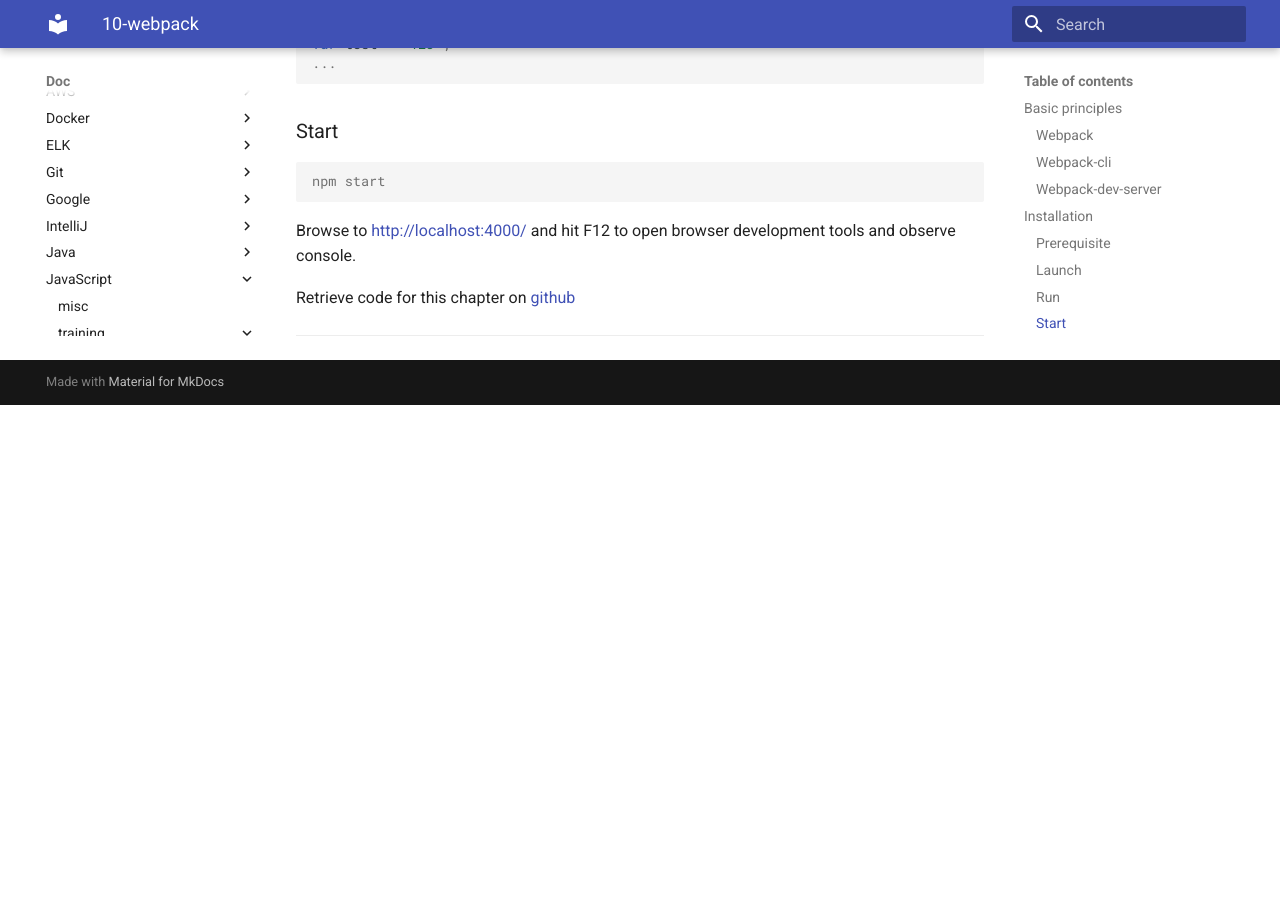
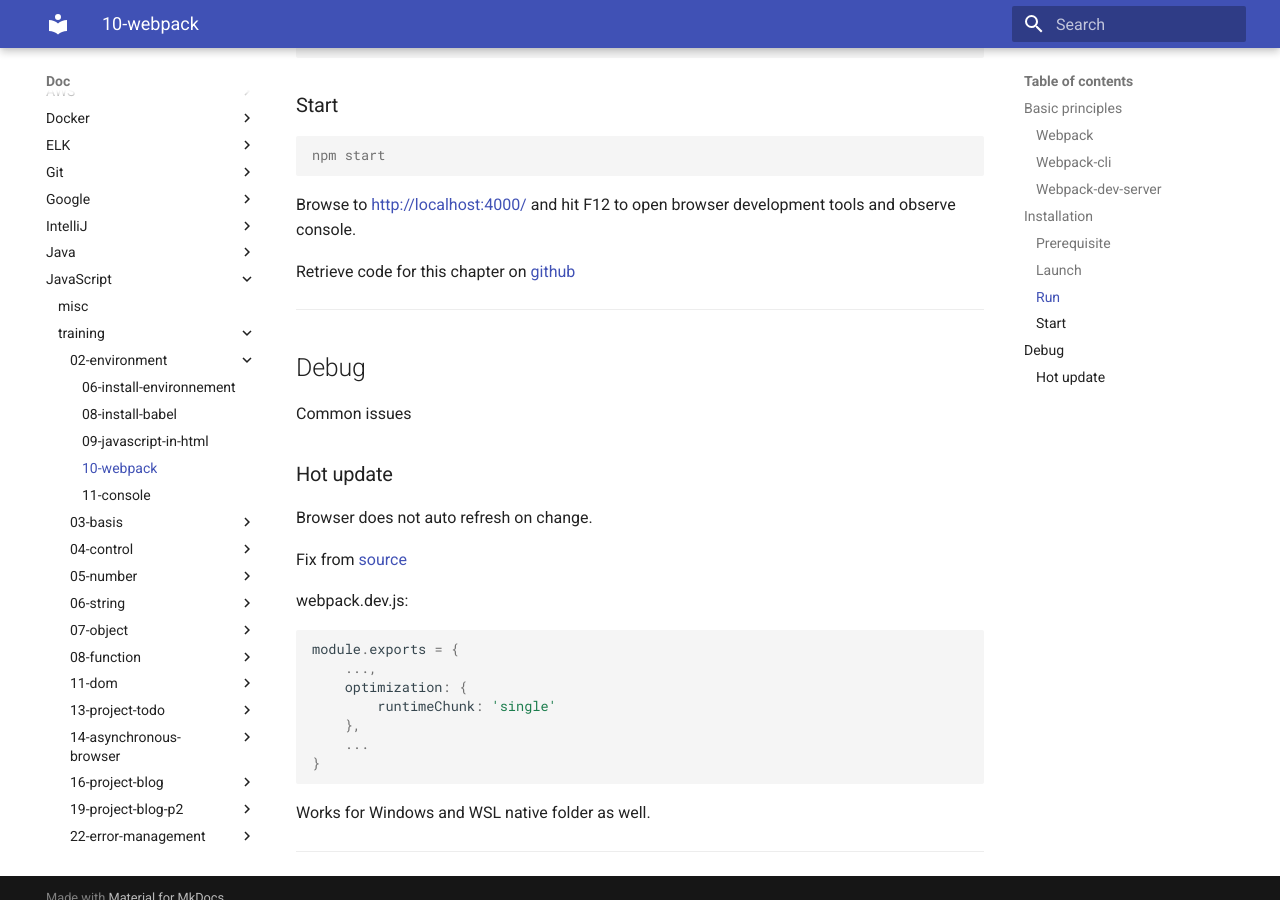
Before and after one commit to oldu73/doc, an MkDocs documentation site: the page built from docs/javascript/training/02-environment/10-webpack.md, in a window 1280 px wide and 900 px high, scrolled down 4069 px. Built offline with MkDocs 1.6.1 and Material for MkDocs 9.7.7, drawn with Linux system fonts in a browser that asks for light colours; before the commit the page ends 4474 px from its top, so only the background shows below that; some of the changed text lies outside the part shown.

Commit message:
webpack hot update fix

````diff
--- a/docs/javascript/training/02-environment/10-webpack.md
+++ b/docs/javascript/training/02-environment/10-webpack.md
@@ -1,6 +1,6 @@
 # 10-webpack
 
-***
+---
 
 ## Basic principles
 
@@ -12,8 +12,6 @@ What is installed:
 - webpack-cli
 - webpack-dev-server
 - babel-loader
-
-***
 
 ### Webpack
 
@@ -31,7 +29,7 @@ Use webpack in a terminal.
 
 Local development web server the list at localhost address on dedicated port and return index.html file from dist folder.
 
-***
+---
 
 ## Installation
 
@@ -52,15 +50,15 @@ src/index.html:
 ```html
 <!DOCTYPE html>
 <html lang="en">
-<head>
-  <meta charset="UTF-8">
-  <meta http-equiv="X-UA-Compatible" content="IE=edge">
-  <meta name="viewport" content="width=device-width, initial-scale=1.0">
-  <title>Document</title>
-</head>
-<body>
-  <h1>My app</h1>
-</body>
+  <head>
+    <meta charset="UTF-8" />
+    <meta http-equiv="X-UA-Compatible" content="IE=edge" />
+    <meta name="viewport" content="width=device-width, initial-scale=1.0" />
+    <title>Document</title>
+  </head>
+  <body>
+    <h1>My app</h1>
+  </body>
 </html>
 ```
 
@@ -119,7 +117,7 @@ module.exports = {
   entry: path.resolve(__dirname, "src/index.js"),
   output: {
     path: path.resolve(__dirname, "dist"),
-    filename: "[name].bundle.js"
+    filename: "[name].bundle.js",
   },
   module: {
     rules: [
@@ -127,23 +125,23 @@ module.exports = {
         test: /\.js$/,
         exclude: /node_modules/,
         use: {
-          loader: "babel-loader"
-        }
-      }
-    ]
+          loader: "babel-loader",
+        },
+      },
+    ],
   },
   plugins: [
     new HtmlWebpackPlugin({
-      template: path.resolve(__dirname, "src/index.html")
-    })
+      template: path.resolve(__dirname, "src/index.html"),
+    }),
   ],
   devtool: "source-map",
   mode: "development",
   devServer: {
-    static: path.resolve(__dirname, './dist'),
+    static: path.resolve(__dirname, "./dist"),
     open: true,
-    port: 4000
-  }
+    port: 4000,
+  },
 };
 ```
 
@@ -182,9 +180,9 @@ dist/index.html:
 ```html
 ...
 <head>
-...
-<script defer src="main.bundle.js"></script>
-...
+  ...
+  <script defer src="main.bundle.js"></script>
+  ...
 </head>
 ...
 ```
@@ -209,4 +207,30 @@ Browse to [http://localhost:4000/](http://localhost:4000/) and hit F12 to open b
 
 Retrieve code for this chapter on [github](https://github.com/dymafr/javascript-chapitre2)
 
-***
+---
+
+## Debug
+
+Common issues
+
+### Hot update
+
+Browser does not auto refresh on change.
+
+Fix from [source](https://stackoverflow.com/questions/65640449/how-to-solve-chunkloaderror-loading-hot-update-chunk-second-app-failed-in-webpa)
+
+webpack.dev.js:
+
+```js
+module.exports = {
+    ...,
+    optimization: {
+        runtimeChunk: 'single'
+    },
+    ...
+}
+```
+
+Works for Windows and WSL native folder as well.
+
+---
````
